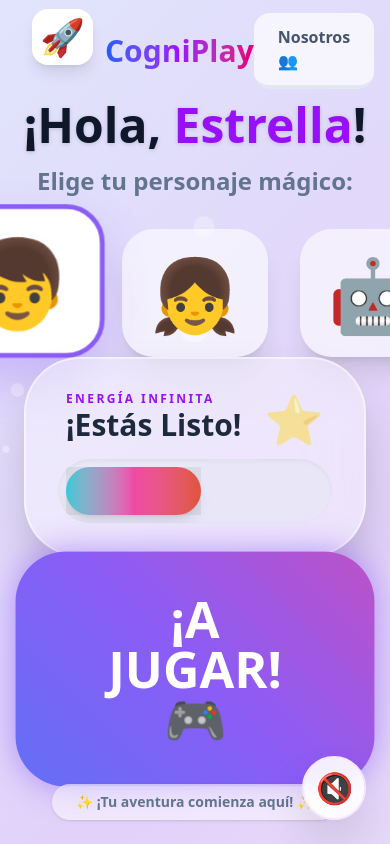
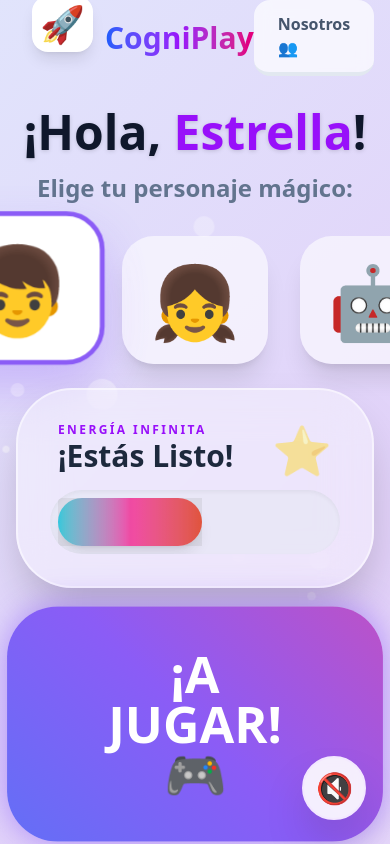
Before and after one commit to danielsamx/cogniplay, a plain HTML site: page index.html in a window 390 px wide. Drawn offline with nearby package versions, Linux system fonts and the light colour scheme; grey boxes are pictures that could not be loaded.

Commit message:
add resposive design in index

```diff
--- a/index.html
+++ b/index.html
@@ -156,7 +156,9 @@
       }
     </style>
   </head>
-  <body class="flex flex-col font-sans text-slate-800">
+  <body
+    class="flex flex-col font-sans text-slate-800 md:h-screen md:overflow-hidden"
+  >
     <div
       id="particles-container"
       class="fixed inset-0 pointer-events-none"
@@ -208,7 +210,7 @@
     </nav>
 
     <main
-      class="h-[78vh] flex flex-col justify-around items-center px-6 text-center z-10"
+      class="flex-grow flex flex-col justify-center items-center px-4 py-8 md:py-0 text-center z-10 gap-6 md:gap-0 md:justify-around h-auto md:h-[78vh]"
     >
       <section class="bounce-in">
         <h1
```
